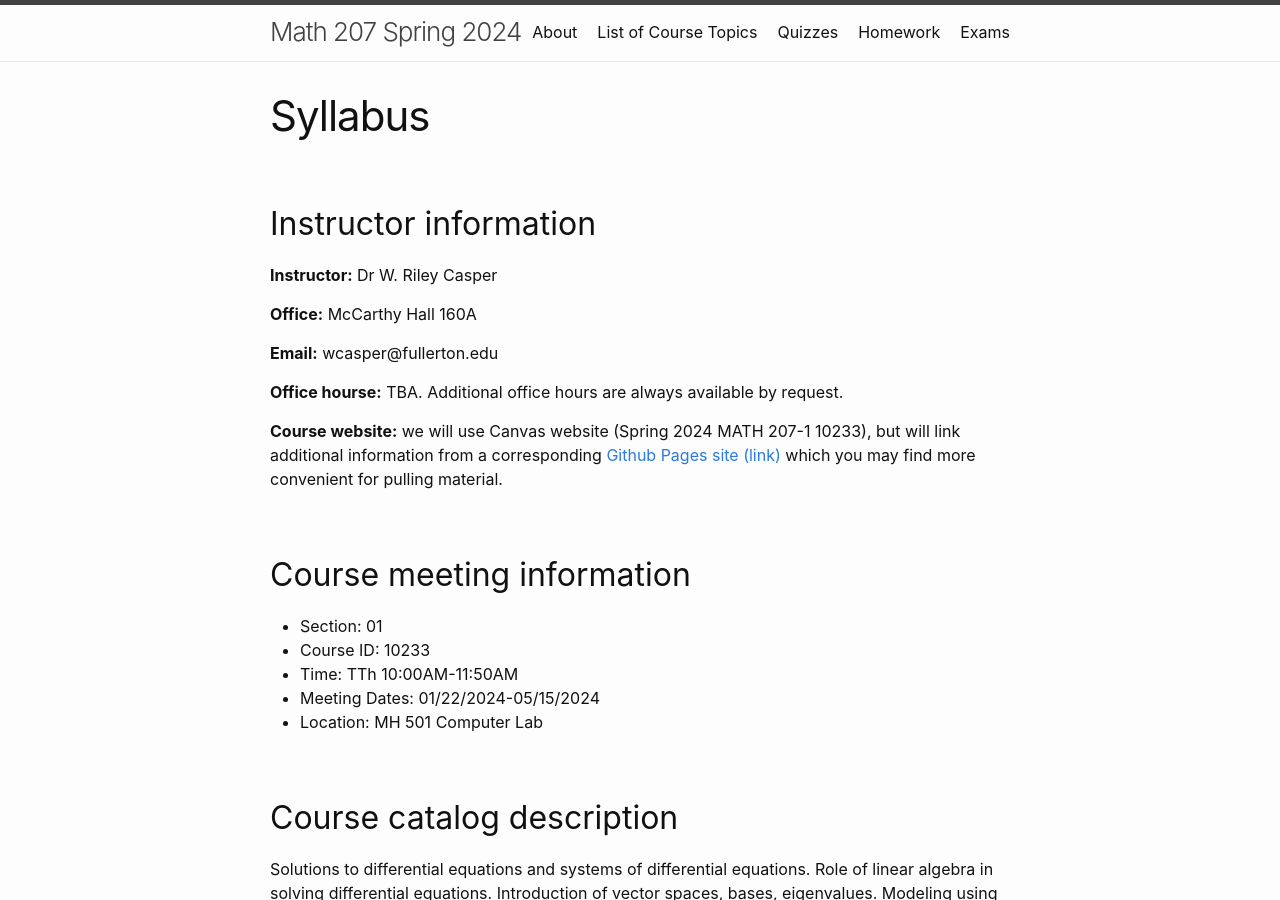
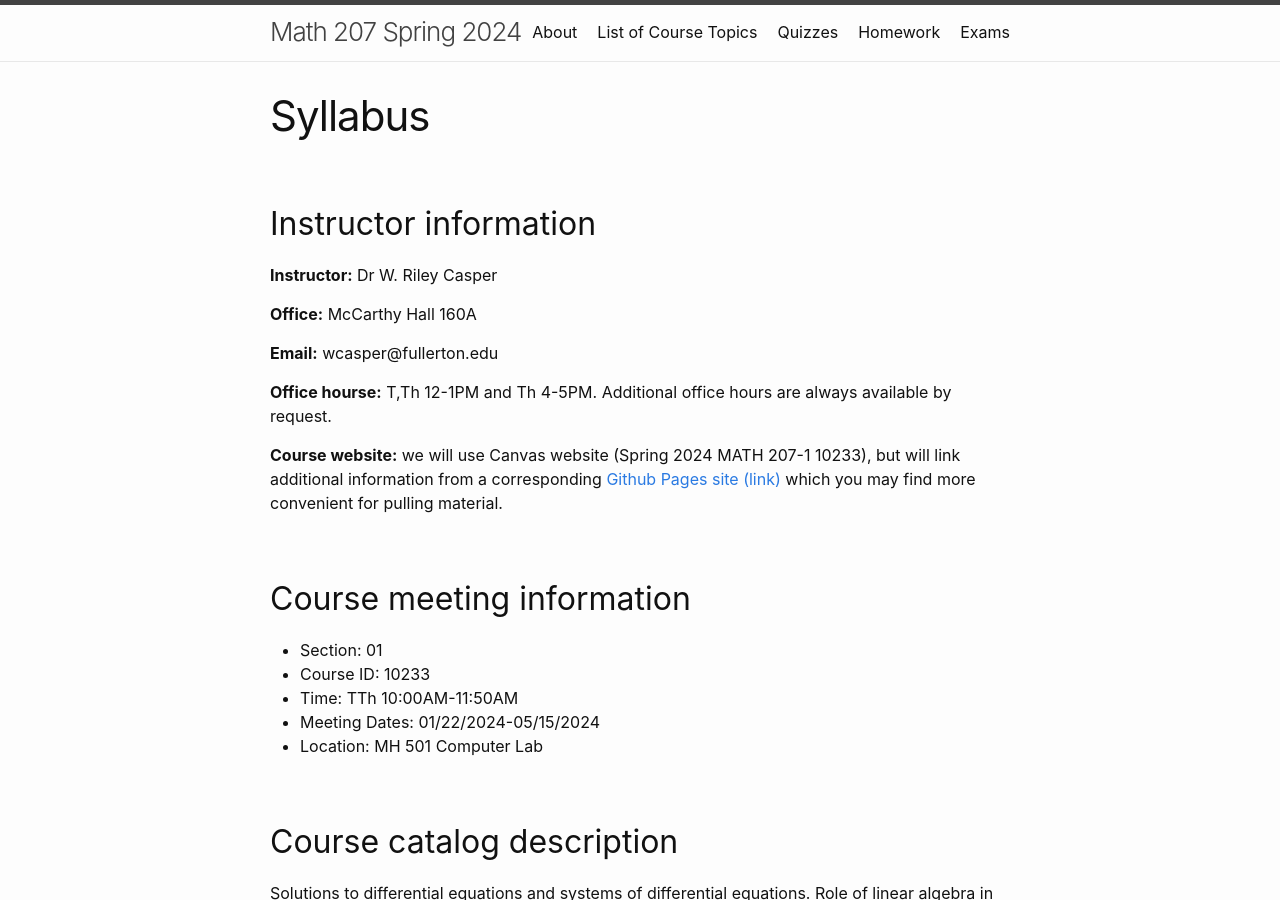
Before and after one commit to wcasper/math207spring2024, a Jekyll site: the page built from extras/syllabus.md, in a window 1280 px wide and 900 px high. Built offline with Jekyll 4.4.1, drawn with Linux system fonts in a browser that asks for light colours; some of the changed text lies outside the part shown.

Commit message:
fixed typo

```diff
--- a/extras/syllabus.md
+++ b/extras/syllabus.md
@@ -11,7 +11,7 @@ permalink: /extras/syllabus
 
 **Email:** wcasper@fullerton.edu
 
-**Office hourse:** TBA.  Additional office hours are always available by request.
+**Office hourse:** T,Th 12-1PM and Th 4-5PM.  Additional office hours are always available by request.
 
 **Course website:** we will use Canvas website (Spring 2024 MATH 207-1 10233), but will link additional information from a corresponding <a target="_parent" href="https://wcasper.github.io/math207spring2024">Github Pages site (link)</a> which you may find more convenient for pulling material.
 
```
Also changed, not shown: other parts of extras/syllabus.md (+2 -2 lines).
